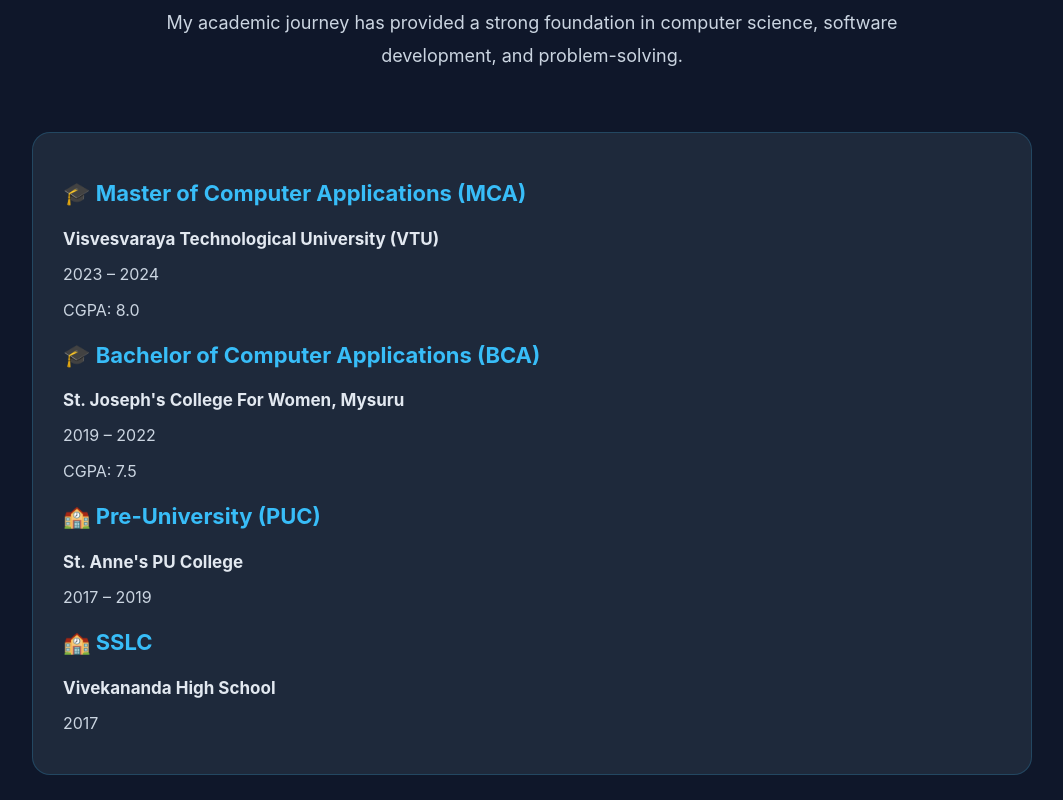
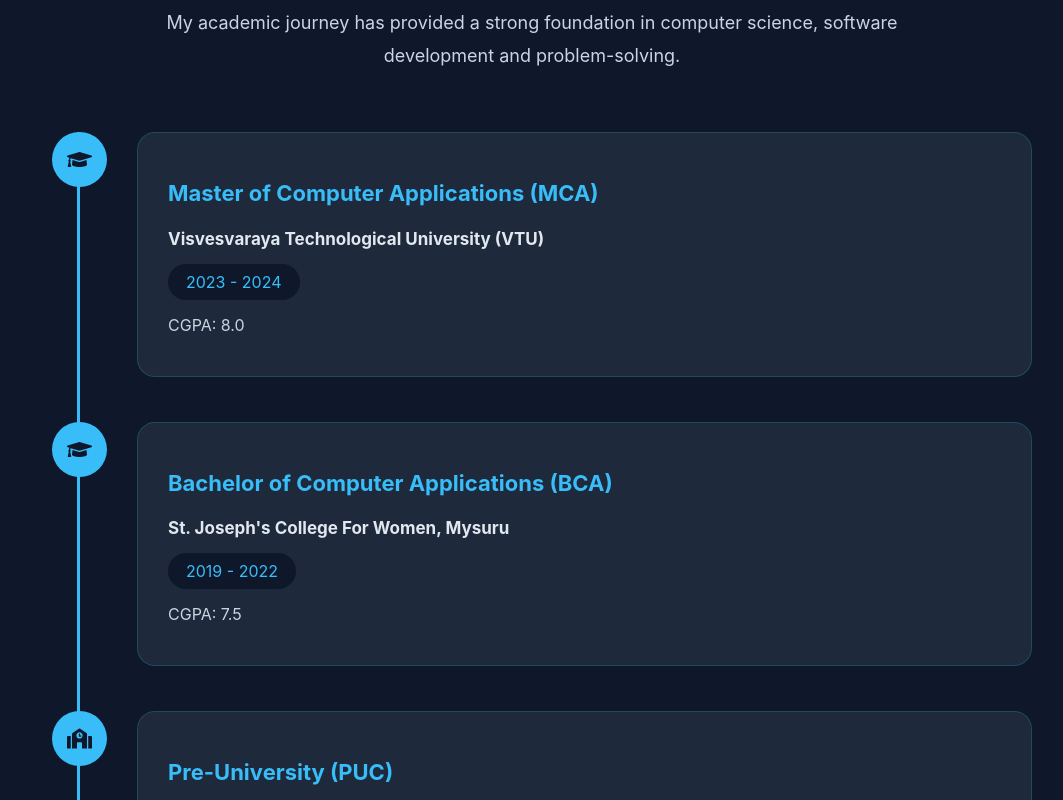
Before and after one commit to rakshu112003/rakshitha-portfolio, a React (Create React App) app: page / in a window 1280 px wide. Shown: the part 3720-4520 px from the top of the page, without its empty margins (108-1171 px from the left). Built offline with nearby package versions, Linux system fonts and the light colour scheme.

Commit message:
Update Education.jsx

```diff
--- a/src/components/Education.jsx
+++ b/src/components/Education.jsx
@@ -1,51 +1,159 @@
 import React from "react";
+import {
+  FaGraduationCap,
+  FaSchool
+} from "react-icons/fa";
+
 import "./Education.css";
 
+
 function Education() {
+
+
+const education = [
+
+{
+icon:<FaGraduationCap/>,
+title:"Master of Computer Applications (MCA)",
+college:"Visvesvaraya Technological University (VTU)",
+year:"2023 - 2024",
+score:"CGPA: 8.0"
+},
+
+
+{
+icon:<FaGraduationCap/>,
+title:"Bachelor of Computer Applications (BCA)",
+college:"St. Joseph's College For Women, Mysuru",
+year:"2019 - 2022",
+score:"CGPA: 7.5"
+},
+
+
+{
+icon:<FaSchool/>,
+title:"Pre-University (PUC)",
+college:"St. Anne's PU College",
+year:"2017 - 2019",
+score:""
+},
+
+
+{
+icon:<FaSchool/>,
+title:"SSLC",
+college:"Vivekananda High School",
+year:"2017",
+score:""
+}
+
+];
+
+
+
 return (
-    <section id="education" className="education" data-aos="fade-up">
+
+<section
+id="education"
+className="education"
+data-aos="fade-up"
+>
+
+
 <div className="education-container">
 
-        <h2 className="section-title">Education</h2>
+
+<h2 className="section-title">
+Education
+</h2>
+
 
 <p className="education-description">
-          My academic journey has provided a strong foundation in computer
-          science, software development, and problem-solving.
+
+My academic journey has provided a strong foundation
+in computer science, software development and
+problem-solving.
+
 </p>
+
+
+
+
+<div className="timeline">
+
+
+{
+education.map((item,index)=>(
+
+
+<div
+className="timeline-item"
+key={index}
+>
+
+
+<div className="timeline-icon">
+
+{item.icon}
+
+</div>
+
+
 
 <div className="education-card">
 
-          <div className="education-item">
-            <h3>🎓 Master of Computer Applications (MCA)</h3>
-            <h4>Visvesvaraya Technological University (VTU)</h4>
-            <p>2023 – 2024</p>
-            <p>CGPA: 8.0</p>
-          </div>
 
-          <div className="education-item">
-            <h3>🎓 Bachelor of Computer Applications (BCA)</h3>
-            <h4>St. Joseph's College For Women, Mysuru</h4>
-            <p>2019 – 2022</p>
-            <p>CGPA: 7.5</p>
-          </div>
+<h3>
+{item.title}
+</h3>
 
-          <div className="education-item">
-            <h3>🏫 Pre-University (PUC)</h3>
-            <h4>St. Anne's PU College</h4>
-            <p>2017 – 2019</p>
-          </div>
 
-          <div className="education-item">
-            <h3>🏫 SSLC</h3>
-            <h4>Vivekananda High School</h4>
-            <p>2017</p>
-          </div>
+<h4>
+{item.college}
+</h4>
+
+
+<span className="year">
+{item.year}
+</span>
+
+
+
+{
+item.score &&
+
+<p>
+{item.score}
+</p>
+
+}
+
+
 
 </div>
 
+
+
 </div>
-    </section>
-  );
+
+
+))
 }
 
+
+
+</div>
+
+
+</div>
+
+
+</section>
+
+);
+
+
+}
+
+
 export default Education;
```
Lines whose indentation alone changed are shown as unchanged.
